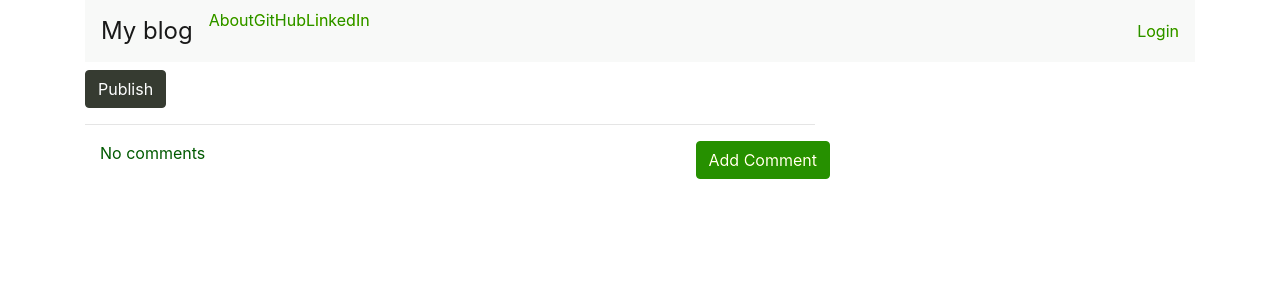
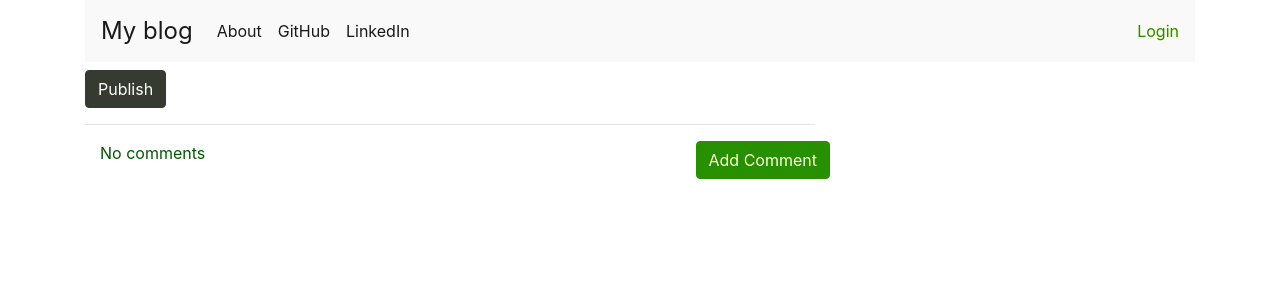
Before and after one commit to kian79/django-blog-project, a Django app: template my_blog/templates/my_blog/post_detail.html in a window 1280 px wide. Shown: the top 300 px of the page. Run offline with Django 3.2, Linux system fonts and the light colour scheme; the template is opened without the code that fills it, so the values that code supplies are empty; some libraries are stand-ins or nearby versions.

Commit message:
comment bug fixed!

```diff
--- a/my_blog/templates/my_blog/base.html
+++ b/my_blog/templates/my_blog/base.html
@@ -26,25 +26,25 @@
 <!--------Navbar----------->
 <div class="container">
     <nav class="navbar navbar-expand-lg navbar-light bg-light ">
+        <a class="navbar-brand big-brand" href="{% url 'post_list' %}">My blog</a>
         <ul class="navbar-nav mr-auto">
-            <li class="nav-item active"><a class="navbar-brand big-brand" href="{% url 'post_list' %}">My blog</a></li>
-            <li class="nav-item active"><a href="{% url 'about' %}">About</a></li>
-            <li class="nav-item active"><a href="https://github.com">GitHub</a></li>
-            <li class="nav-item active"><a href="https://linkedin.com">LinkedIn</a></li>
+            <li class="nav-item active"><a class="nav-link" href="{% url 'about' %}">About</a></li>
+            <li class="nav-item active"><a class="nav-link" href="https://github.com">GitHub</a></li>
+            <li class="nav-item active"><a class="nav-link" href="https://linkedin.com">LinkedIn</a></li>
         </ul>
         <ul class="nav navbar-nav navbar-light">
             {% if user.is_authenticated %}
                 <li class="nav-item active">
-                    <a href="{% url 'post_new' %}">New Post</a>
+                    <a class="nav-link" href="{% url 'post_new' %}">New Post</a>
                 </li>
                 <li class="nav-item active">
-                    <a href="{% url 'post_draft_list' %}">Drafts</a>
+                    <a class="nav-link" href="{% url 'post_draft_list' %}">Drafts</a>
                 </li>
                 <li class="nav-item active">
-                    <a href="{% url 'logout' %}">Log Out</a>
+                    <a class="nav-link" href="{% url 'logout' %}">Log Out</a>
                 </li>
                 <li class="nav-item active">
-                    <a>Welcome : {{ user.username }}</a>
+                    <a class="nav-link">Welcome : {{ user.username }}</a>
                 </li>
             {% else %}
                 <li><a class="nav navbar-light" href="{% url 'login' %}">Login</a></li>
--- a/my_blog/templates/my_blog/comment_form.html
+++ b/my_blog/templates/my_blog/comment_form.html
@@ -1,7 +1,7 @@
 {% extends 'my_blog/../my_blog/base.html' %}
 {% block content_block %}
 <h1>New Comment</h1>
-    <form class="post-form" method="post">
+    <form class="post-form" method="POST">
     {% csrf_token %}
     {{ form.as_p}}
     <button type="submit" class="save btn btn-dark">Post Comment</button>
--- a/my_blog/templates/my_blog/post_detail.html
+++ b/my_blog/templates/my_blog/post_detail.html
@@ -8,7 +8,7 @@
     {% else %}
         <a class="btn btn-dark" href="{% url 'post_publish ' pk=post.pk %}">Publish</a>
     {% endif %}
-    <p class="postcontent">{{ post.title|safe|linebreaksbr }}</p>
+    <p class="postcontent">{{ post.text|safe|linebreaksbr }}</p>
     {% if user.is_authenticated %}
         <a class="btn btn-primary" href="{% url 'post_edit' pk=post.pk %}">edit</a>
         <a class="btn btn-primary" href="{% url 'post_remove' pk=post.pk %}">remove</a>
```
Also changed, not shown: Blog_project/urls.py (+4 -4 lines), my_blog/views.py (+13 -18 lines).
